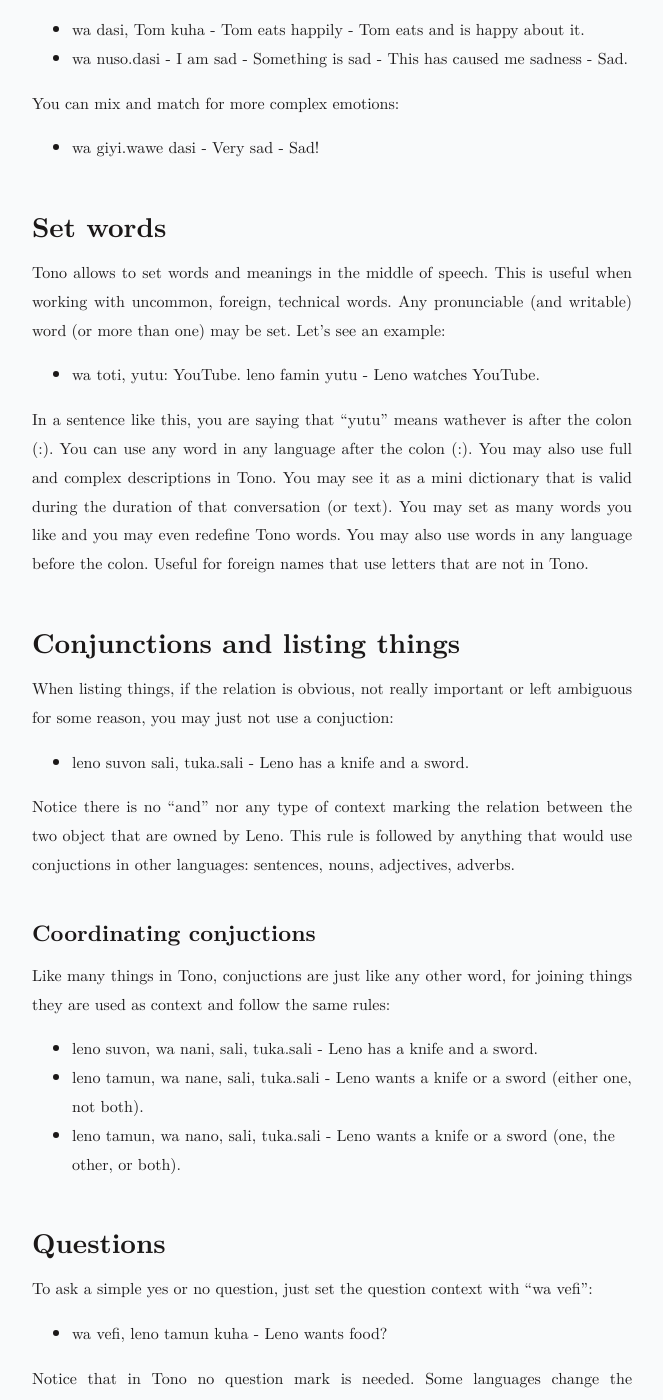
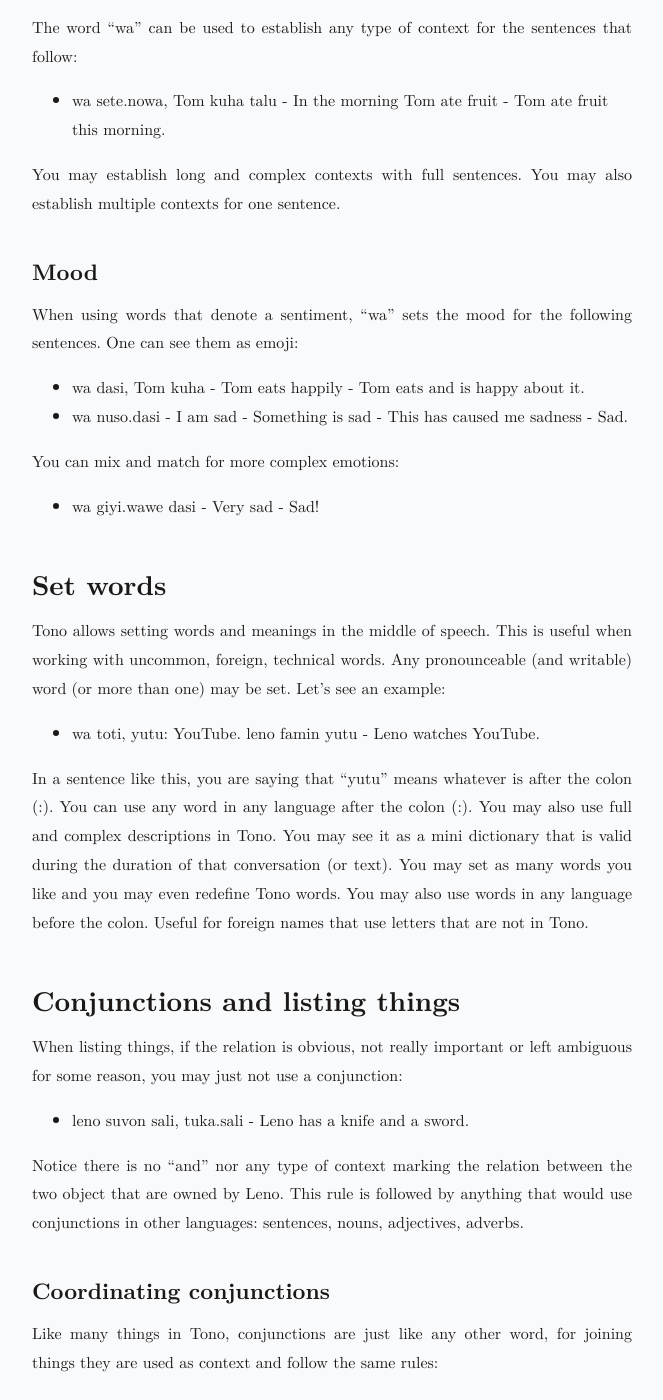
Before and after one commit to jProgr/jprogr.github.io, a Jekyll site: the page built from _posts/2024-03-12-tono-language.md, in a window 1280 px wide and 1400 px high, scrolled down 6485 px. Shown: the whole window, without its empty margins (308-971 px from the left). Built offline with Jekyll 4.4.1, drawn with Linux system fonts in a browser that asks for light colours; some of the changed text lies outside the part shown.

Commit message:
Update content
Updated "The Tono language".

```diff
--- a/_posts/2024-03-12-tono-language.md
+++ b/_posts/2024-03-12-tono-language.md
@@ -27,7 +29,7 @@
     - [Mood](#mood).
 - [Set words](#set-words).
 - [Conjunctions and listing things](#conjunctions-and-listing-things).
-    - [Coordinating conjuctions](#coordinating-conjuctions).
+    - [Coordinating conjunctions](#coordinating-conjunctions).
 - [Questions](#questions).
 - [Numbers](#numbers).
 - [Punctuation](#punctuation).
@@ -226,23 +228,23 @@
 
 ## Set words
 
-Tono allows to set words and meanings in the middle of speech. This is useful when working with uncommon, foreign, technical words. Any pronunciable (and writable) word (or more than one) may be set. Let's see an example:
+Tono allows setting words and meanings in the middle of speech. This is useful when working with uncommon, foreign, technical words. Any pronounceable (and writable) word (or more than one) may be set. Let's see an example:
 
 - wa toti, yutu: YouTube. leno famin yutu - Leno watches YouTube.
 
-In a sentence like this, you are saying that "yutu" means wathever is after the colon (:). You can use any word in any language after the colon (:). You may also use full and complex descriptions in Tono. You may see it as a mini dictionary that is valid during the duration of that conversation (or text). You may set as many words you like and you may even redefine Tono words. You may also use words in any language before the colon. Useful for foreign names that use letters that are not in Tono.
+In a sentence like this, you are saying that "yutu" means whatever is after the colon (:). You can use any word in any language after the colon (:). You may also use full and complex descriptions in Tono. You may see it as a mini dictionary that is valid during the duration of that conversation (or text). You may set as many words you like and you may even redefine Tono words. You may also use words in any language before the colon. Useful for foreign names that use letters that are not in Tono.
 
 ## Conjunctions and listing things
 
-When listing things, if the relation is obvious, not really important or left ambiguous for some reason, you may just not use a conjuction:
+When listing things, if the relation is obvious, not really important or left ambiguous for some reason, you may just not use a conjunction:
 
 - leno suvon sali, tuka.sali - Leno has a knife and a sword.
 
-Notice there is no "and" nor any type of context marking the relation between the two object that are owned by Leno. This rule is followed by anything that would use conjuctions in other languages: sentences, nouns, adjectives, adverbs.
+Notice there is no "and" nor any type of context marking the relation between the two object that are owned by Leno. This rule is followed by anything that would use conjunctions in other languages: sentences, nouns, adjectives, adverbs.
 
-### Coordinating conjuctions
+### Coordinating conjunctions
 
-Like many things in Tono, conjuctions are just like any other word, for joining things they are used as context and follow the same rules:
+Like many things in Tono, conjunctions are just like any other word, for joining things they are used as context and follow the same rules:
 
 - leno suvon, wa nani, sali, tuka.sali - Leno has a knife and a sword.
 - leno tamun, wa nane, sali, tuka.sali - Leno wants a knife or a sword (either one, not both).
```
Also changed, not shown: other parts of _posts/2024-03-12-tono-language.md (+6 -4 lines), assets/images/tono_flag.png (added).
